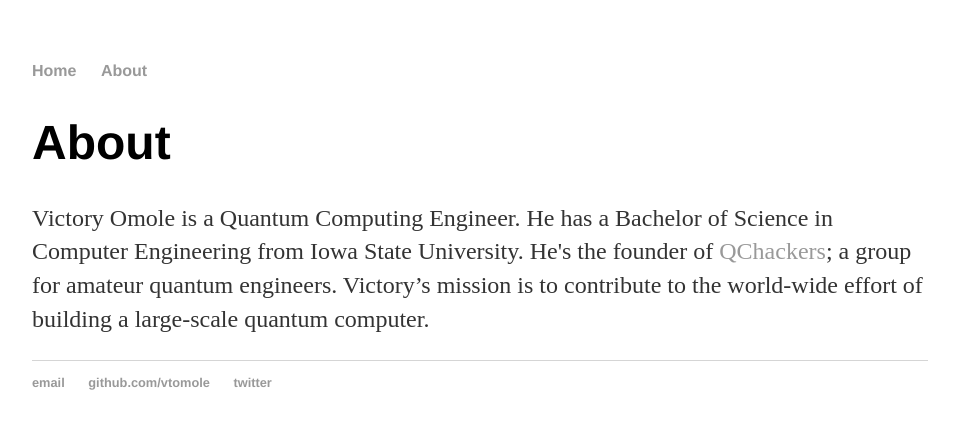
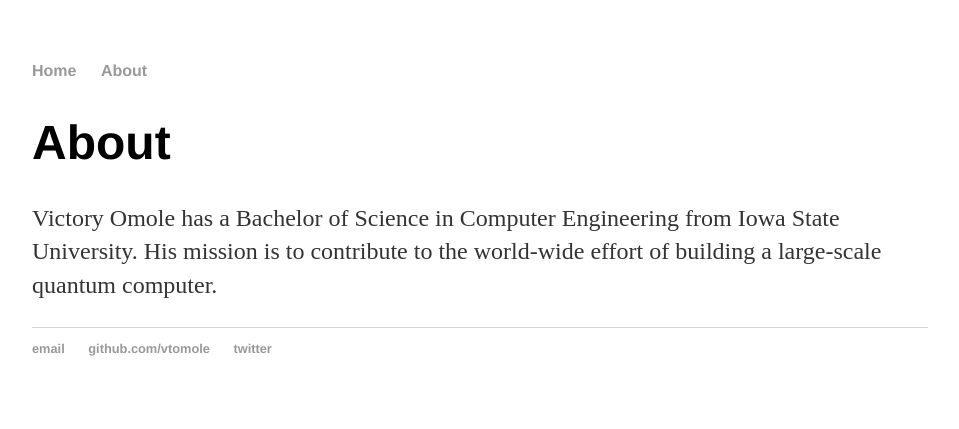
Before and after one commit to vtomole/vtomole.github.io, a Jekyll site: the page built from about/index.html, in a window 1280 px wide. Shown: the top 429 px of the page, without its empty margins (160-1119 px from the left). Built offline with Jekyll 4.4.1, drawn with Linux system fonts in a browser that asks for light colours.

Commit message:
Succinct

```diff
--- a/about/index.html
+++ b/about/index.html
@@ -5,6 +5,6 @@ title: About Victory
 
 		<div class="about">
 			<h1>About</h1>
-			<p>Victory Omole is a Quantum Computing Engineer. He has a Bachelor of Science in Computer Engineering from Iowa State University. He's the founder of <a href="https://github.com/QCHackers">QChackers</a>; a group for amateur quantum engineers. Victory’s mission is to contribute to the world-wide effort of building a large-scale quantum computer.</p>
+			<p>Victory Omole has a Bachelor of Science in Computer Engineering from Iowa State University. His mission is to contribute to the world-wide effort of building a large-scale quantum computer.</p>
 
 		</div>
```
